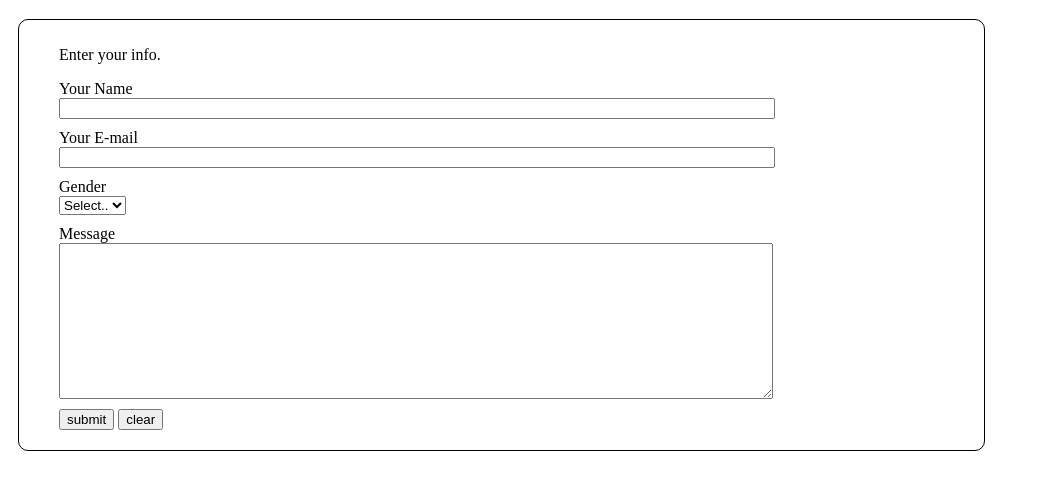
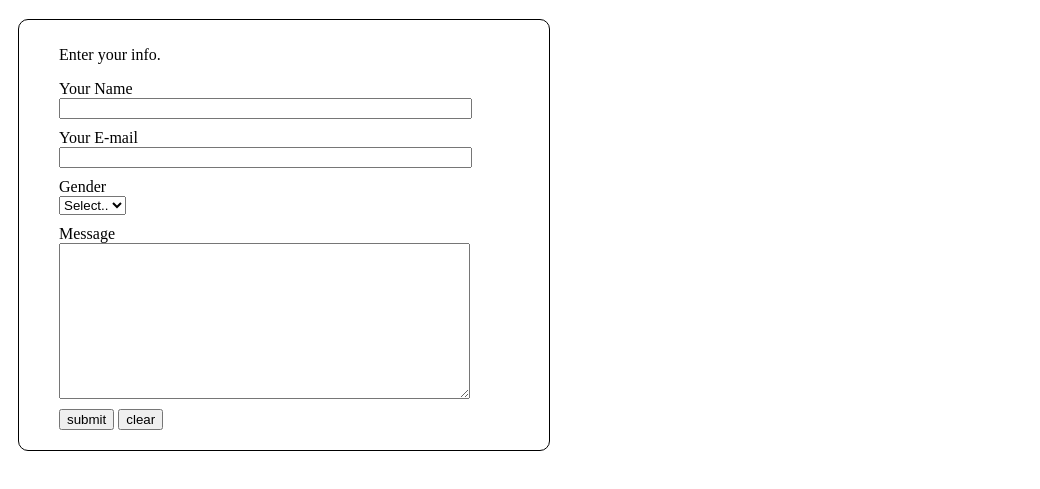
Before and after one commit to PasinNakin/Homework1, a plain HTML site: page contact.html in a window 1280 px wide. Shown: the part 97-586 px from the top of the page, without its empty margins (0-1040 px from the left). Drawn offline with Linux system fonts and the light colour scheme.

Commit message:
update Contact.html

```diff
--- a/contact.html
+++ b/contact.html
@@ -15,13 +15,13 @@
             padding: 10px 40px;
             border-radius: 10px;
             margin: 10px;
-            width: 70%;
+            width: 450px;
             /* display: flex;
             flex-direction: column; */
         }
         label,textarea,input[type=text] {
             display: block;
-            width: 80%;
+            width: 90%;
         }
         input,select,textarea {
             margin-bottom: 10px;
```
